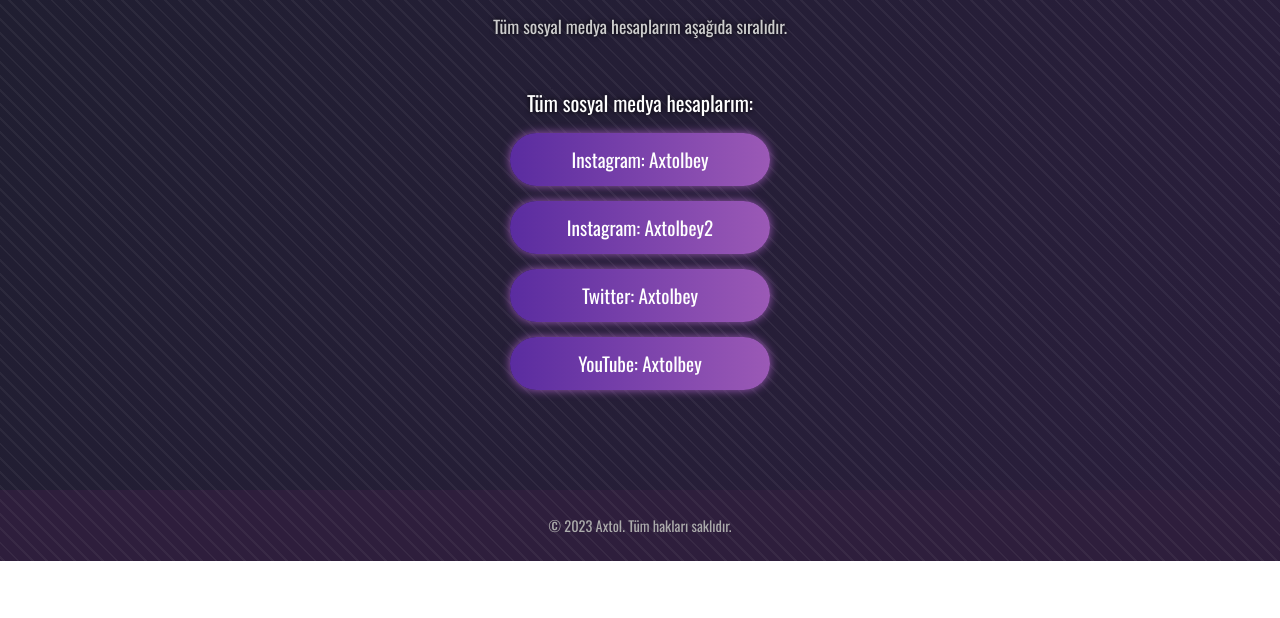
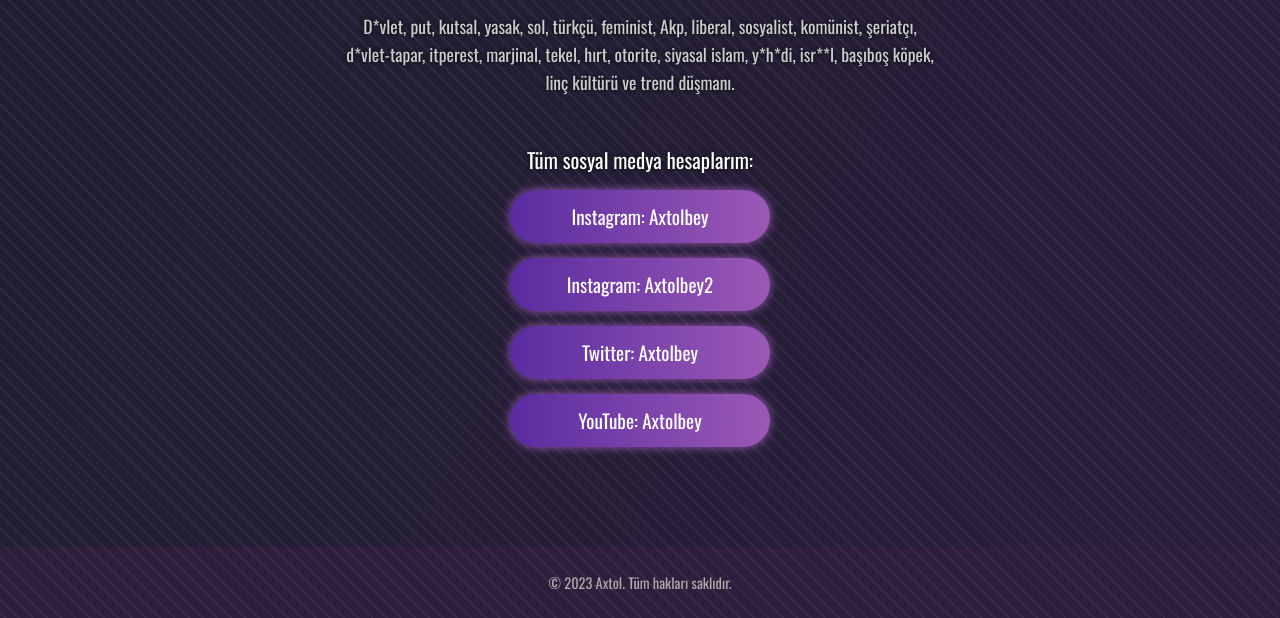
Before and after one commit to lukarna/Axtol, a plain HTML site: page index.html in a window 1280 px wide. Shown: the part 494-1112 px from the top of the page. Before the commit the page ends 1055 px from the top, so only its background shows below. Drawn offline with nearby package versions, Linux system fonts and the light colour scheme.

Commit message:
Update index.html

```diff
--- a/index.html
+++ b/index.html
@@ -210,7 +210,7 @@
 <div class="profile">
     <img src="Axtol.avatar.jpg" alt="Axtol">
     <h2>AXTOL</h2>
-    <p>Tüm sosyal medya hesaplarım aşağıda sıralıdır.</p>
+    <p>D*vlet, put, kutsal, yasak, sol, türkçü, feminist, Akp, liberal, sosyalist, komünist, şeriatçı, d*vlet-tapar, itperest, marjinal, tekel, hırt, otorite, siyasal islam, y*h*di, isr**l, başıboş köpek, linç kültürü ve trend düşmanı.</p>
 
     <div class="socials-title">Tüm sosyal medya hesaplarım:</div>
     <div class="socials">
```
